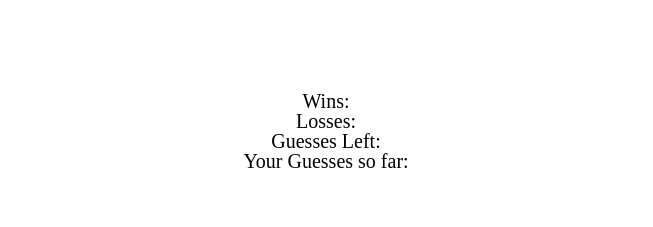
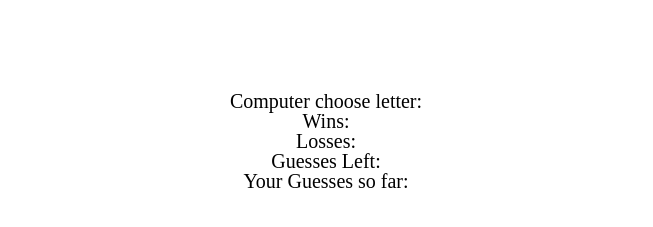
Before and after one commit to Bhelms2132/Psychic-game-2, a plain HTML site: page index.html in a window 1280 px wide. Shown: the part 349-576 px from the top of the page, without its empty margins (314-967 px from the left). Drawn offline with Linux system fonts and the light colour scheme.

Commit message:
Variable created and element added to html for computer choice's

```diff
--- a/assets/javascript/game.js
+++ b/assets/javascript/game.js
@@ -1,16 +1,25 @@
-// Variables
-var compLetters = ["K", "A", "R", "O", "N", "W", "P", "Y"];
+// Computer Letters Array
+var computerLetters = ["K", "A", "R", "O", "N", "W", "P", "Y"];
+
+// Variables that hold references to the places in the HTML where we want to display things.
 var userWins = document.getElementById('wins');
 var userLosses = document.getElementById('losses');
 var guessesLeft = document.getElementById('guesses-left');
 var yourGuesses = document.getElementById('your-guesses');
+var computerChooseLetter = document.getElementById('computer-choice');
 
-
-
-// for loop for Computer Guessed Letters
-for (var i = 0; i < compLetters.length; i++) {
-    var currentLetter = compLetters[i];
+/* for loop for Computer Guessed Letters
+for (var i = 0; i < computerLetters.length; i++) {
+    var currentLetter = computerLetters[i];
 
     console.log(currentLetter);
+    document.onkeyup = function(event) {
+        userWins.textContent = event.key;
+    }
+
+}*/
+
+// This function is run whenever the user presses a key.
+document.onkeyup = function(event) {
 
 }
--- a/index.html
+++ b/index.html
@@ -15,6 +15,7 @@
         <h2>Guess what letter I'm thinking of</h2>
 
         <div class="results">
+            <p>Computer choose letter: <span id="computer-choice"></span></p>
             <p>Wins: <span id="wins"></span></p>
             <p>Losses: <span id="losses"></span></p>
             <p>Guesses Left: <span id="guesses-left"></span></p>
```
